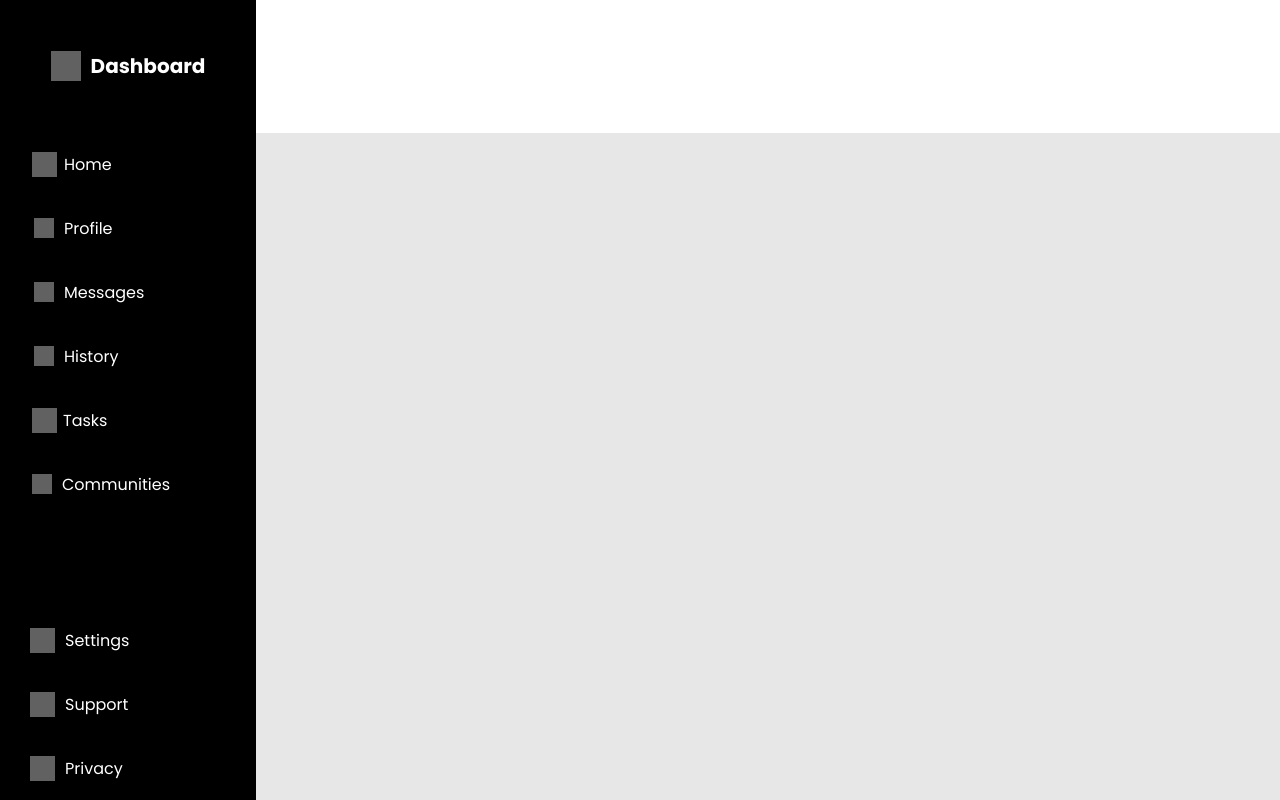
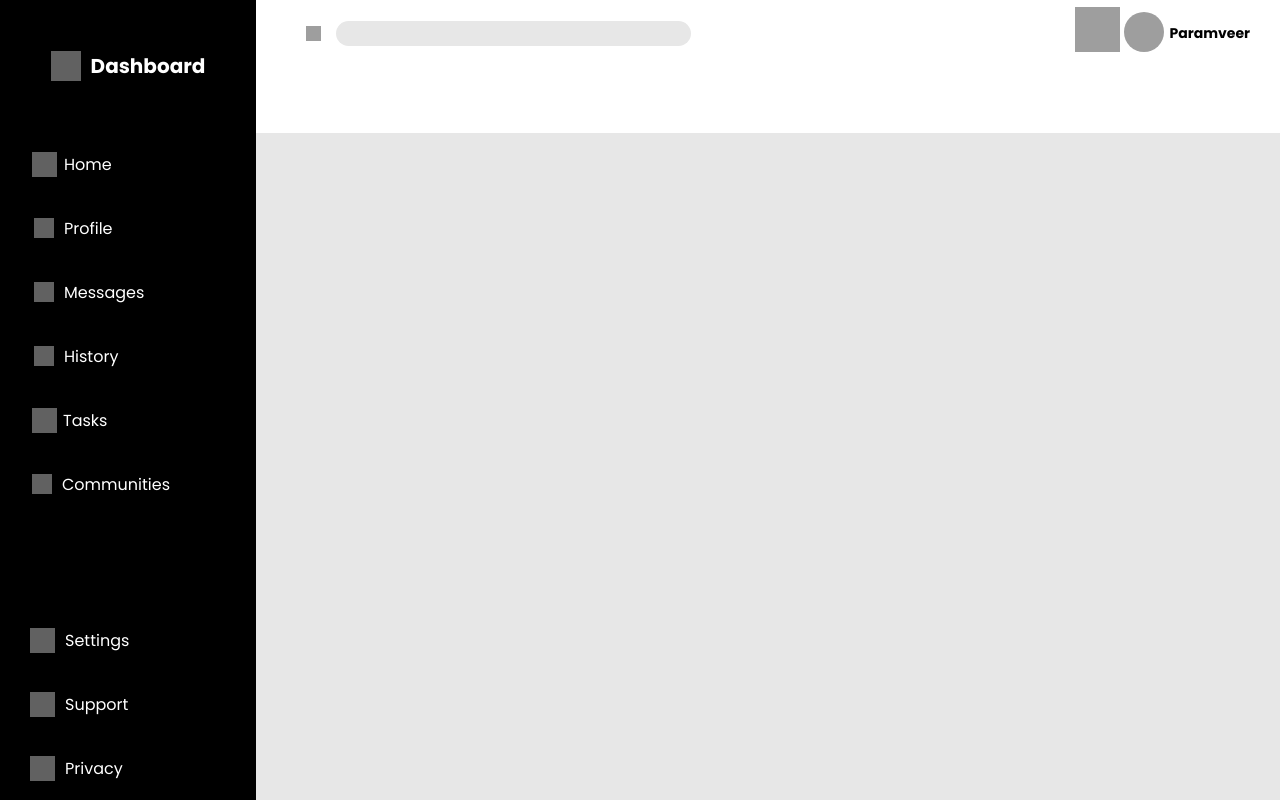
Before and after one commit to 1paramveer/odin-dashboard, a plain HTML site: page index.html in a window 1280 px wide. Drawn offline with Linux system fonts and the light colour scheme; grey boxes are pictures that could not be loaded.

Commit message:
updated navbar and added sidebar styles

```diff
--- a/assets/scss/style.scss
+++ b/assets/scss/style.scss
@@ -173,7 +173,53 @@ body {
   #nav {
     height: 20vh;
     #navbar {
+      display: flex;
+      justify-content: space-between;
+      align-items: center;
       height: 50%;
+      width: 100%;
+      > div:first-child {
+        display: flex;
+        align-items: center;
+        flex: 0.5;
+        height: 100%;
+        margin-left: 50px;
+        > img {
+          width: 15px;
+          height: 15px;
+          margin-right: 15px;
+        }
+        > div {
+          height: 25px;
+          width: 100%;
+          background-color: $light-gray;
+          border-radius: 30px;
+        }
+      }
+      > div:last-child {
+        display: flex;
+        align-items: center;
+        justify-content: space-between;
+        width: 20%;
+        div:first-child {
+          > img:first-child {
+            height: 45px;
+            width: 45px;
+          }
+          > img:last-child {
+            height: 40px;
+            width: 40px;
+            border: none;
+            border-radius: 100%;
+          }
+        }
+        div:last-child > p {
+          color: $base-black;
+          font-size: 14px;
+          font-weight: bold;
+          margin-right: 30px;
+        }
+      }
     }
     #hero {
       height: 50%;
--- a/index.html
+++ b/index.html
@@ -86,7 +86,31 @@
     </div>
     <div id="main">
       <div id="nav">
-        <div id="navbar"></div>
+        <div id="navbar">
+          <div>
+            <img
+              src="https://cdn-icons-png.flaticon.com/512/61/61088.png"
+              alt=""
+            />
+            <div></div>
+          </div>
+          <div>
+            <div>
+              <img
+                src="https://cdn1.iconfinder.com/data/icons/twitter-ui-glyph/48/Sed-23-512.png"
+                alt=""
+              />
+              <img
+                src="https://i.kym-cdn.com/photos/images/newsfeed/002/205/305/eb5.gif"
+                alt=""
+                class="hehe"
+              />
+            </div>
+            <div>
+              <p>Paramveer</p>
+            </div>
+          </div>
+        </div>
         <div id="hero"></div>
       </div>
       <div id="content"></div>
```
Also changed, not shown: css/style.css.
